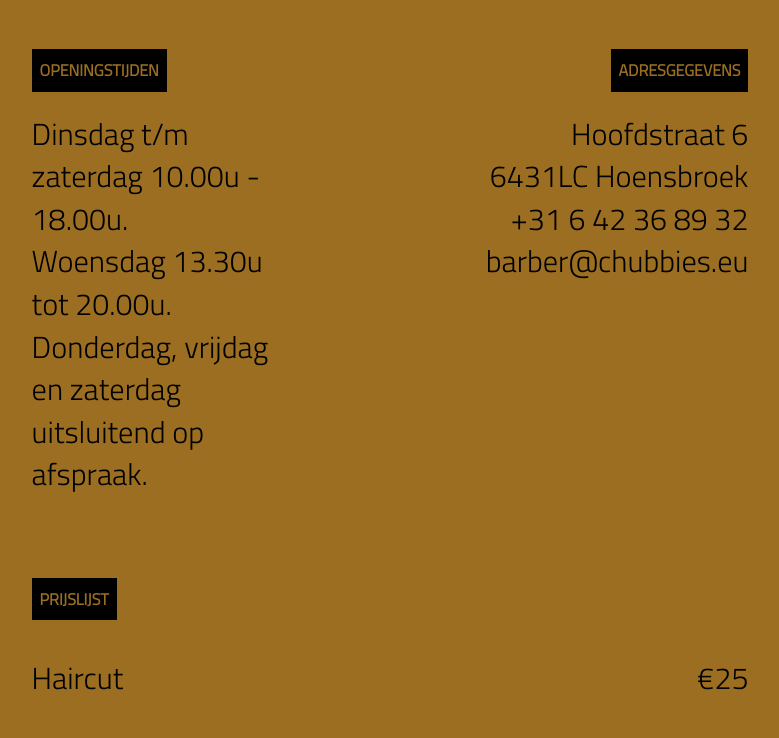
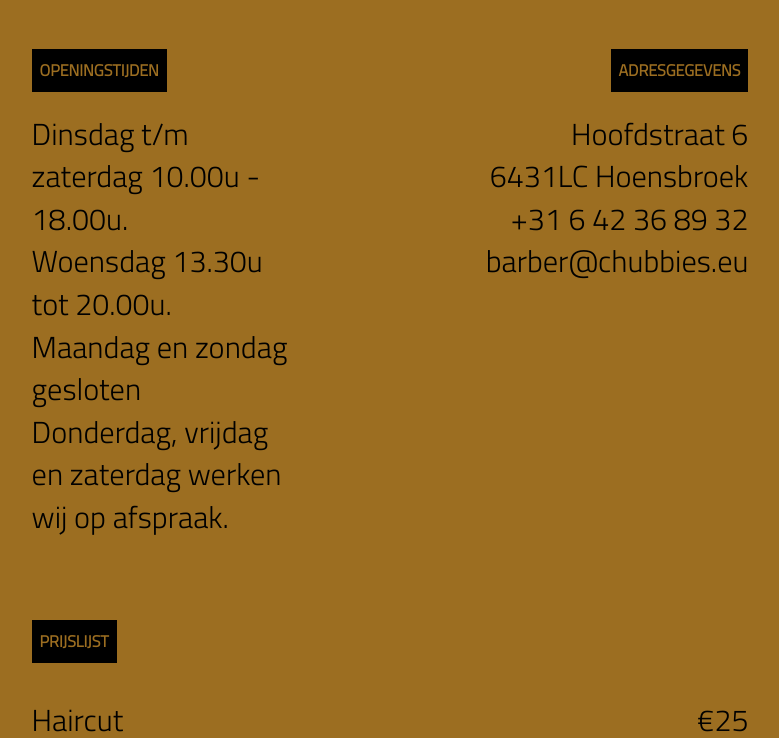
Before and after one commit to BobWassermann/chubbies-barbershop, a plain HTML site: page index.html in a window 1280 px wide. Shown: the part 746-1484 px from the top of the page, without its empty margins (250-1029 px from the left). Drawn offline with Linux system fonts and the light colour scheme.

Commit message:
Content changes

```diff
--- a/index.html
+++ b/index.html
@@ -27,7 +27,9 @@
         <br />
         Woensdag 13.30u tot 20.00u.
         <br />
-        Donderdag, vrijdag en zaterdag uitsluitend op afspraak.
+        Maandag en zondag gesloten
+        <br />
+        Donderdag, vrijdag en zaterdag werken wij op afspraak.
       </div>
     </div>
     <div class="col half right">
```
